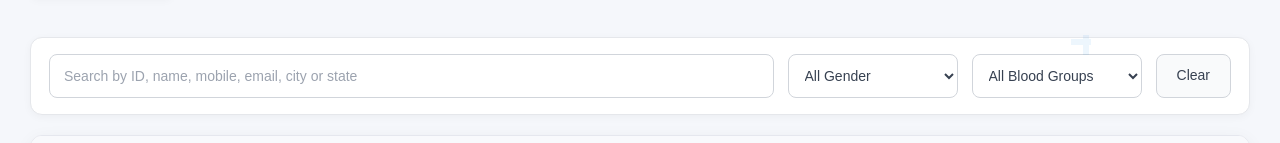
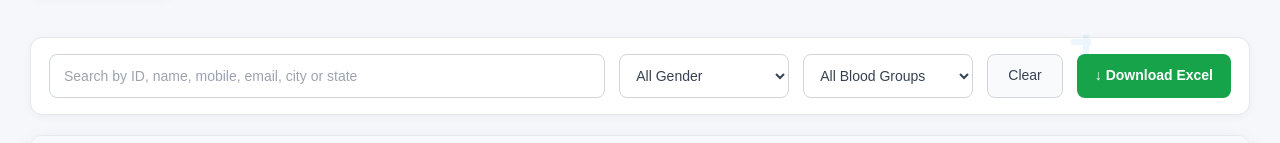
Before and after one commit to deepakprofile28/Medical-billing-Software, an Angular app in the folder medical-billing-live-project-master/medical-billing-software/: page /patients in a window 1280 px wide. Shown: the part 160-303 px from the top of the page. Built offline with nearby package versions, Linux system fonts and the light colour scheme; no server answers.

Commit message:
Download Excel 25-08-2026

```diff
--- a/medical-billing-live-project-master/medical-billing-software/src/app/modules/patient/pages/patient-list/patient-list.css
+++ b/medical-billing-live-project-master/medical-billing-software/src/app/modules/patient/pages/patient-list/patient-list.css
@@ -625,3 +625,29 @@ tbody tr:last-child td {
   }
 
 }
+.download-excel-btn {
+  height: 44px;
+  padding: 0 18px;
+
+  border: none;
+  border-radius: 8px;
+
+  background: #16a34a;
+  color: #ffffff;
+
+  font-size: 14px;
+  font-weight: 600;
+
+  cursor: pointer;
+
+  transition: all 0.2s ease;
+}
+
+.download-excel-btn:hover {
+  background: #15803d;
+  transform: translateY(-1px);
+}
+
+.download-excel-btn:active {
+  transform: scale(0.97);
+}
--- a/medical-billing-live-project-master/medical-billing-software/src/app/modules/patient/pages/patient-list/patient-list.html
+++ b/medical-billing-live-project-master/medical-billing-software/src/app/modules/patient/pages/patient-list/patient-list.html
@@ -113,6 +113,14 @@
     Clear
 
   </button>
+  <button
+  type="button"
+  class="download-excel-btn"
+  (click)="downloadExcel()">
+
+  ↓ Download Excel
+
+</button>
 
 </div>
 
--- a/medical-billing-live-project-master/medical-billing-software/src/app/modules/patient/pages/patient-list/patient-list.ts
+++ b/medical-billing-live-project-master/medical-billing-software/src/app/modules/patient/pages/patient-list/patient-list.ts
@@ -8,6 +8,7 @@ import { CommonModule } from '@angular/common';
 import { FormsModule } from '@angular/forms';
 import { PatientService } from '../../services/patient.service';
 import { Router } from '@angular/router';
+import * as XLSX from 'xlsx';
 
 @Component({
   selector: 'app-patient-list',
@@ -296,5 +297,54 @@ export class PatientList implements OnInit {
       });
 
   }
+  // ==========================================
+// DOWNLOAD PATIENTS EXCEL
+// ==========================================
+
+downloadExcel(): void {
+
+  const data = this.filteredPatients.map((patient: any) => ({
+
+    ID: patient.id || '',
+    Name: patient.name || '',
+    Mobile: patient.mobile || '',
+    Email: patient.email || '',
+    Gender: patient.gender || '',
+    'Blood Group': patient.bloodGroup || '',
+    City: patient.city || '',
+    State: patient.state || ''
+
+  }));
+
+  // No data check
+  if (data.length === 0) {
+
+    alert('No patient data available to download');
+
+    return;
+  }
+
+  // Create worksheet
+  const worksheet: XLSX.WorkSheet =
+    XLSX.utils.json_to_sheet(data);
+
+  // Create workbook
+  const workbook: XLSX.WorkBook =
+    XLSX.utils.book_new();
+
+  // Add worksheet
+  XLSX.utils.book_append_sheet(
+    workbook,
+    worksheet,
+    'Patients'
+  );
+
+  // Download Excel
+  XLSX.writeFile(
+    workbook,
+    'Patient_List.xlsx'
+  );
 
 }
+
+}
```
